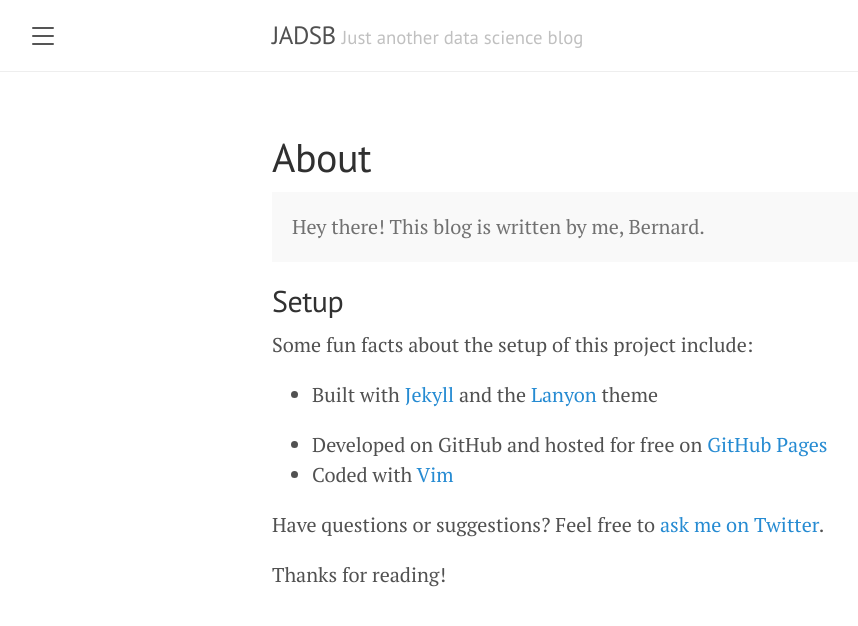
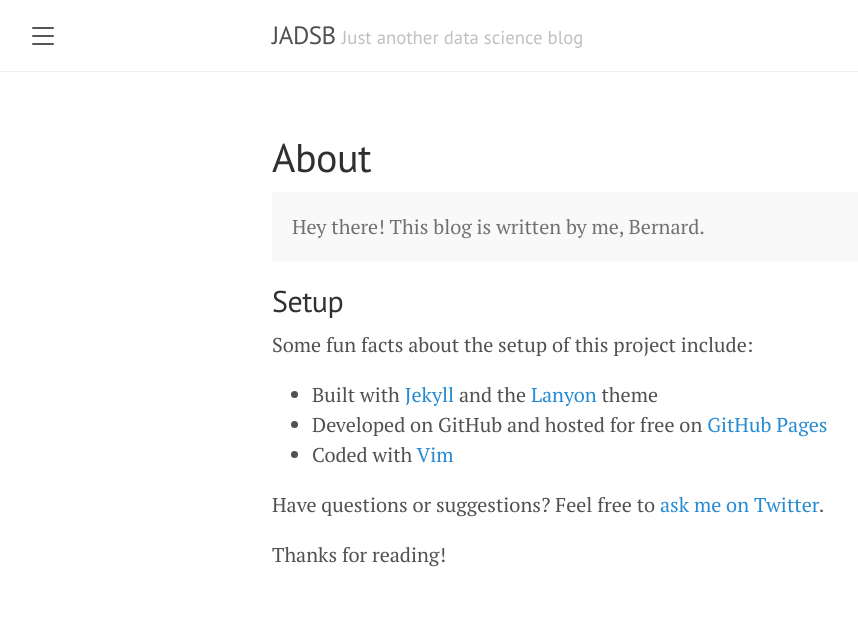
Before and after one commit to Saltwater-City/bslc.github.io, a Jekyll site: the page built from about.md, in a window 1280 px wide. Shown: the top 626 px of the page, without its empty margins (8-866 px from the left). Built offline with Jekyll 4.4.1, drawn with Linux system fonts in a browser that asks for light colours.

Commit message:
removed download from sidebar. added drafts folder. moved old examples into drafts

```diff
--- a/_includes/sidebar.html
+++ b/_includes/sidebar.html
@@ -25,7 +25,7 @@
       {% endif %}
     {% endfor %}
 
-    <a class="sidebar-nav-item" href="{{ site.github.repo }}/archive/v{{ site.version }}.zip">Download</a>
+    <!-- <a class="sidebar-nav-item" href="{{ site.github.repo }}/archive/v{{ site.version }}.zip">Download</a>-->
     <a class="sidebar-nav-item" href="{{ site.github.repo }}">GitHub project</a>
     <span class="sidebar-nav-item">Currently v{{ site.version }}</span>
   </nav>
--- a/about.md
+++ b/about.md
@@ -19,7 +19,6 @@
 Some fun facts about the setup of this project include:
 
 * Built with [Jekyll](https://jekyllrb.com) and the [Lanyon](http://lanyon.getpoole.com) theme
-
 * Developed on GitHub and hosted for free on [GitHub Pages](https://pages.github.com)
 * Coded with [Vim](https://www.vim.org)
 
```
Also changed, not shown: _drafts/2020-04-01-whats-jekyll.md (renamed from _posts/2020-04-01-whats-jekyll.md), _drafts/2020-04-02-example-content.md (renamed from _posts/2020-04-02-example-content.md), _drafts/2020-04-03-introducing-lanyon.md (renamed from _posts/2020-04-03-introducing-lanyon.md).
